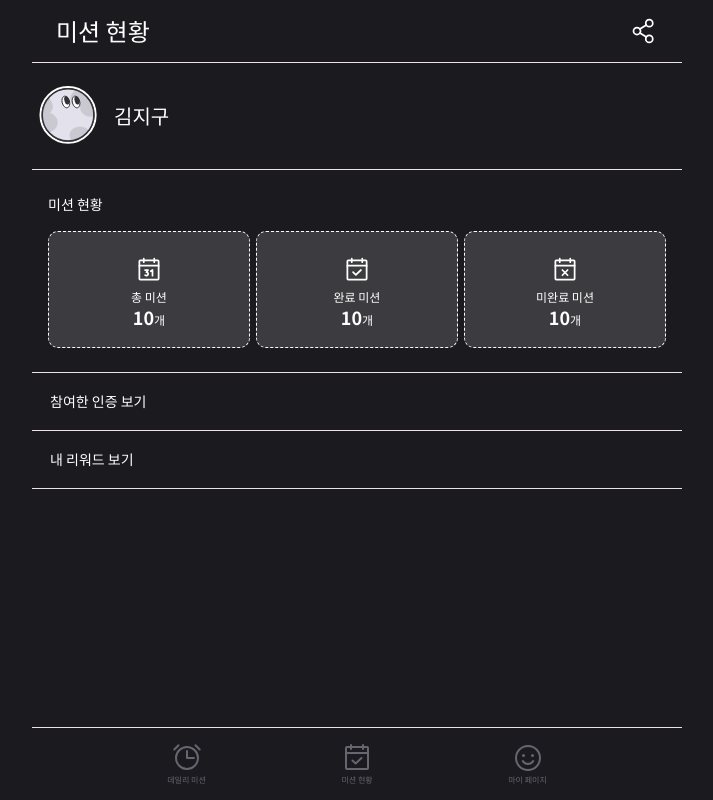
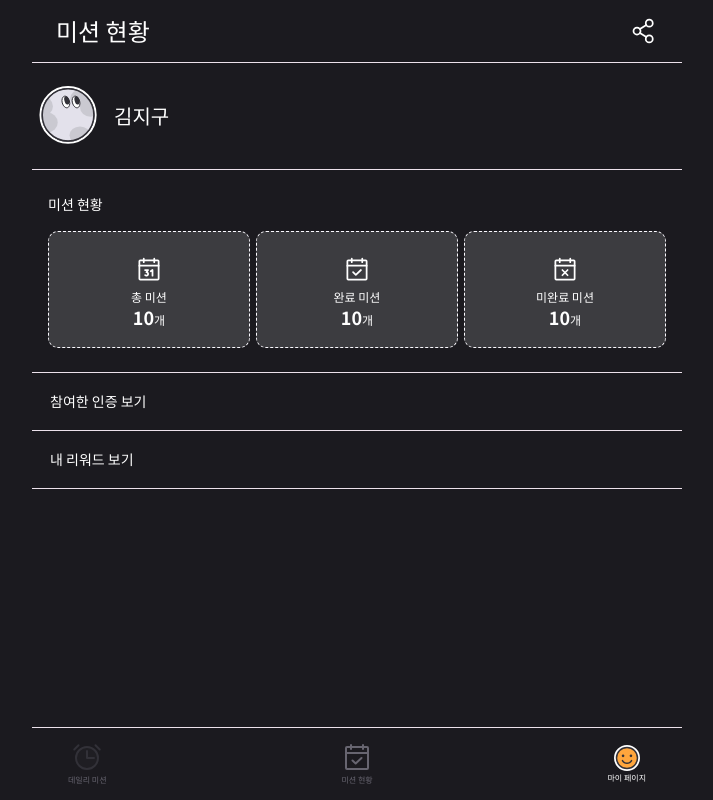
Before and after one commit to bsideproject/praise-frontend, a Next.js app: page /my-page in a window 1280 px wide. Shown: the whole page, without its empty margins (283-996 px from the left). Built offline with nearby package versions, Linux system fonts and the light colour scheme.

Commit message:
Add: 현재 화면에 따라 Footer Icon 다르게 렌더링 되도록 변경(이미지 파일만 추후에 변경하면 됨)

```diff
--- a/components/footer.tsx
+++ b/components/footer.tsx
@@ -1,11 +1,14 @@
 import Link from "next/link";
+import { useRouter } from "next/router";
 import { Alarm, CalendarCheck, Smiley } from "phosphor-react";
+import Image from "next/image";
+import DailyMissionImg from "../public/icon/DailyMission.svg";
+import CalendarCheckImg from "../public/icon/CalendarCheck.svg";
+import MyPageImg from "../public/icon/MyPage.svg";
 import styled from "styled-components";
 
 const FooterContainer = styled.div`
 	border-top: 1px ${({ theme }) => theme.colors.gray10} solid;
-	padding-top: 14px;
-	padding-bottom: 14px;
 	position: sticky;
 	bottom: 0px;
 	z-index: 10;
@@ -15,52 +18,65 @@ const FooterContainer = styled.div`
 const NavigationBar = styled.ul`
 	text-decoration: none;
 	display: flex;
-	justify-content: space-evenly;
+	padding: 14px 36px;
+	justify-content: space-between;
 `;
 
-const NavigationItem = styled.li`
+const NavigationItem = styled.li<{ selected?: boolean }>`
 	display: flex;
 	flex-direction: column;
 	align-items: center;
 	justify-content: center;
 	cursor: pointer;
+	color: ${(props) => props.theme.colors.gray60};
+
+	${props => props.selected && `
+		color: white;
+	`}
 `;
 
 const NavigationText = styled.div`
 	font-size: 8px;
 	line-height: 150%;
-	color: ${(props) => props.theme.colors.gray60};
 `;
 
 const NavLinks = [
 	{
 		name: "DAILY_MISSION",
-		path: "/daily-missions",
+		path: "/daily-mission",
 		text: "데일리 미션",
-		icon: <Alarm size={32} color="#676570" />,
+		icon: <Alarm size={32} color="#323138" weight="duotone" />,
+		selectedIcon: DailyMissionImg
 	},
 	{
 		name: "MISSION_STATUS",
 		path: "/mission-status",
 		text: "미션 현황",
 		icon: <CalendarCheck size={32} color="#676570" />,
+		selectedIcon: CalendarCheckImg
 	},
 	{
 		name: "MY_PAGE",
 		path: "/my-page",
 		text: "마이 페이지",
 		icon: <Smiley size={32} color="#676570" />,
+		selectedIcon: MyPageImg
 	},
 ];
 
 function Footer() {
+	const router = useRouter();
+
 	return (
 		<FooterContainer>
 			<NavigationBar>
 				{NavLinks.map((navLink) => (
 					<Link href={navLink.path} key={navLink.name}>
-						<NavigationItem>
-							{navLink.icon}
+						<NavigationItem selected={router.asPath === navLink.path}>
+							{router.asPath === navLink.path
+								? <Image width={28} height={28} src={navLink.selectedIcon} alt={navLink.selectedIcon} />
+								: navLink.icon
+							}
 							<NavigationText>{navLink.text}</NavigationText>
 						</NavigationItem>
 					</Link>
```
Also changed, not shown: pages/daily-mission.tsx (renamed from pages/today-mission.tsx), public/icon/Alarm.svg (added).
